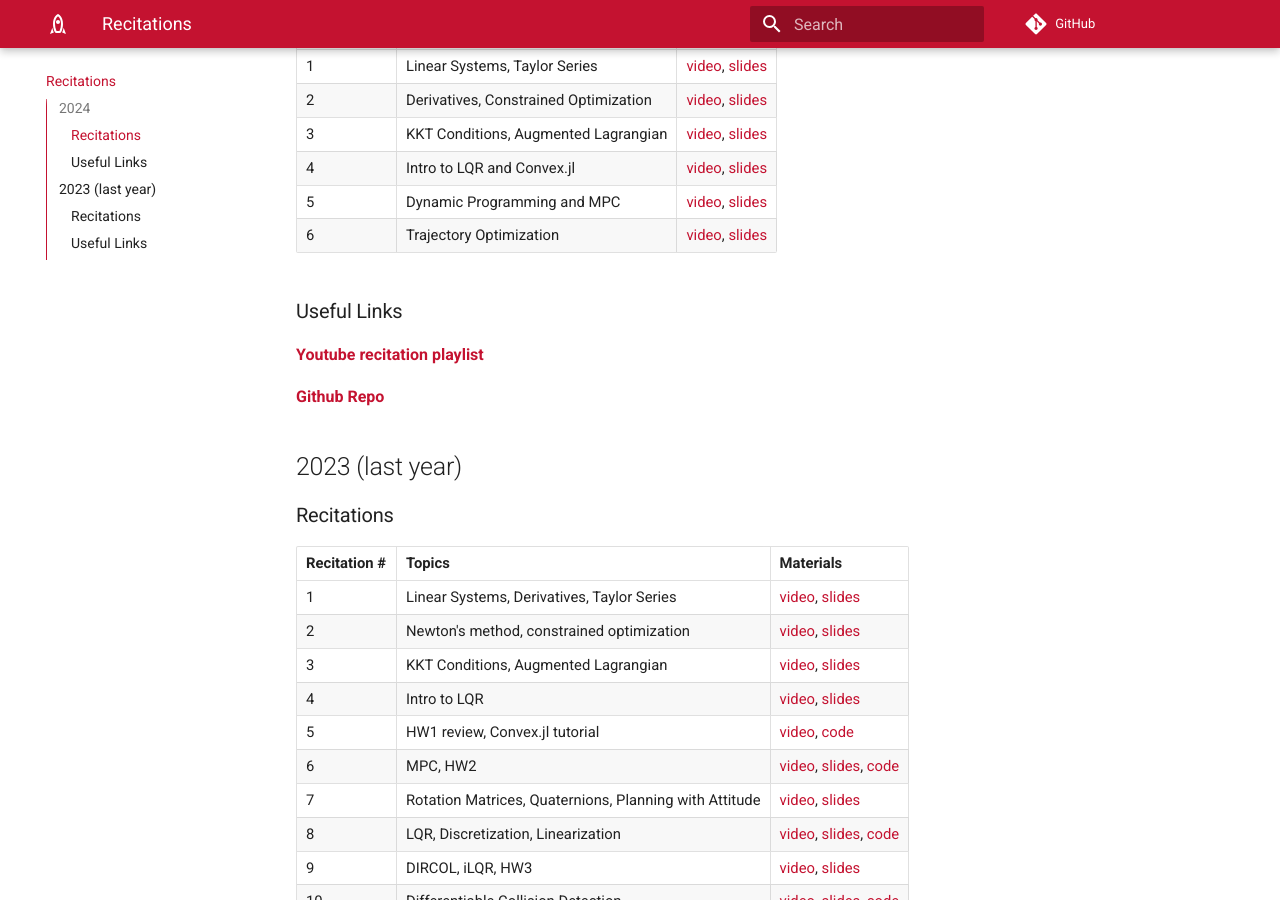
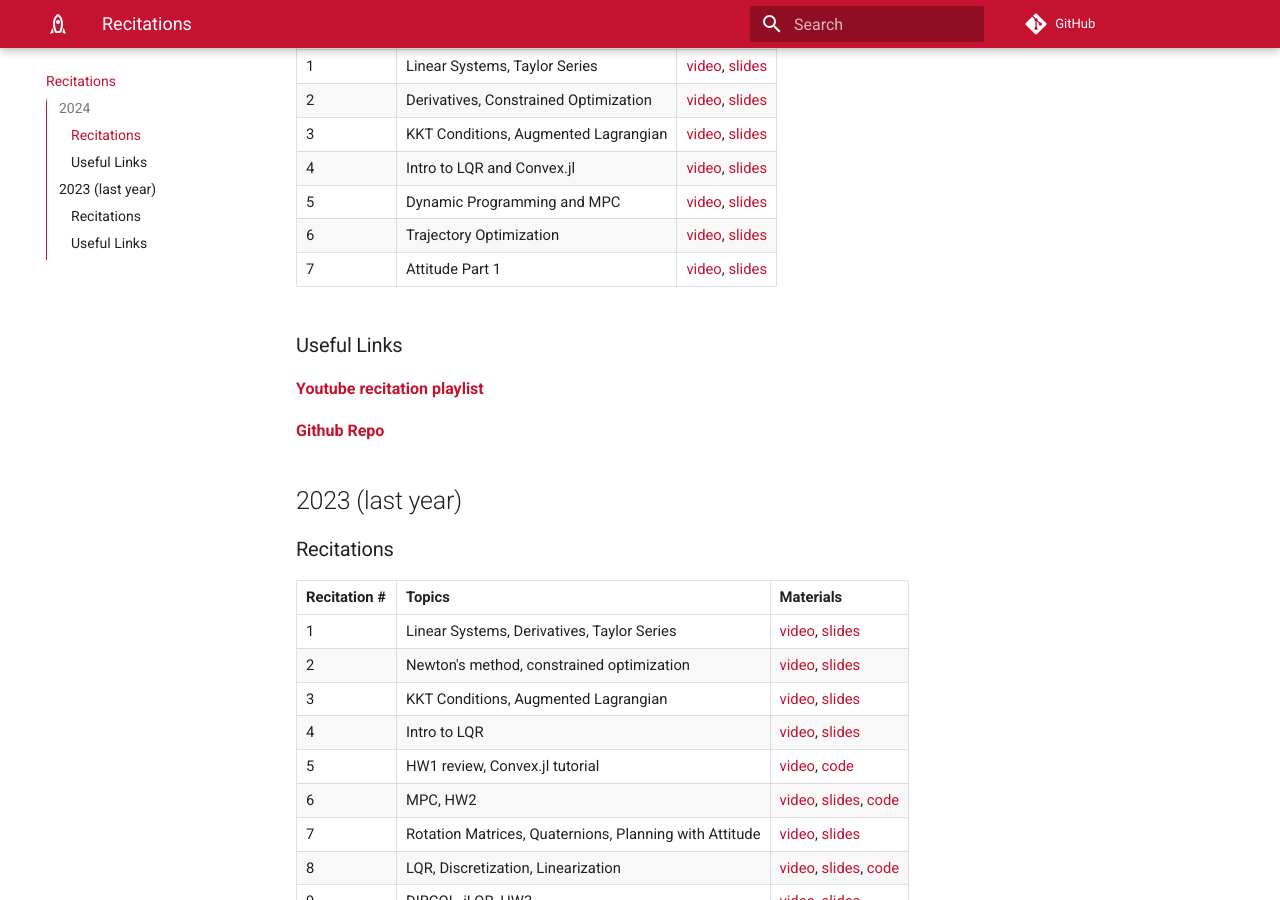
Before and after one commit to cmu-optimal-control/cmu-optimal-control.github.io, an MkDocs documentation site: the page built from docs/recitations.md, in a window 1280 px wide and 900 px high, scrolled down 309 px. Built offline with MkDocs 1.6.1 and Material for MkDocs 9.7.7, drawn with Linux system fonts in a browser that asks for light colours.

Commit message:
add rec 7

```diff
--- a/docs/recitations.md
+++ b/docs/recitations.md
@@ -8,9 +8,7 @@
 | 4     |  Intro to LQR and Convex.jl |[video](https://youtu.be/ScxZKBW44dY), [slides](https://github.com/Optimal-Control-16-745/recitations-2024/blob/main/2_09/2-09-recitation.pdf)  |
 | 5     |  Dynamic Programming and MPC |[video](https://youtu.be/i-byLUF5oLI), [slides](https://github.com/Optimal-Control-16-745/recitations-2024/blob/main/2_16/2-16-recitation.pdf)  |
 | 6     |  Trajectory Optimization |[video](https://youtu.be/ZExMm8DTcMw), [slides](https://github.com/Optimal-Control-16-745/recitations-2024/blob/main/2_23/2-23-recitation.pdf)  |
-
-
-
+| 7     |  Attitude Part 1 |[video](https://youtu.be/vg15hN5b_mU), [slides](https://github.com/Optimal-Control-16-745/recitations-2024/blob/main/3_01/3-01-recitation.pdf)  |
 
 
 
```
